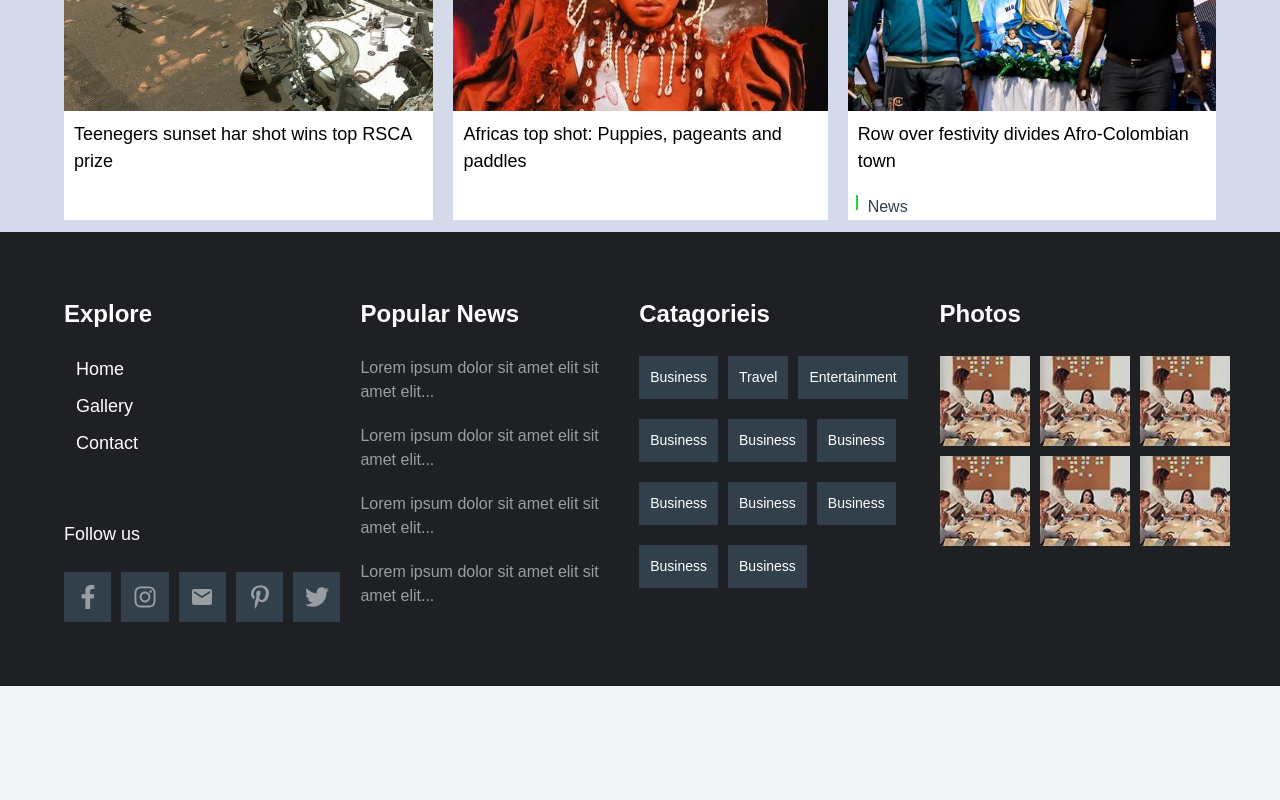
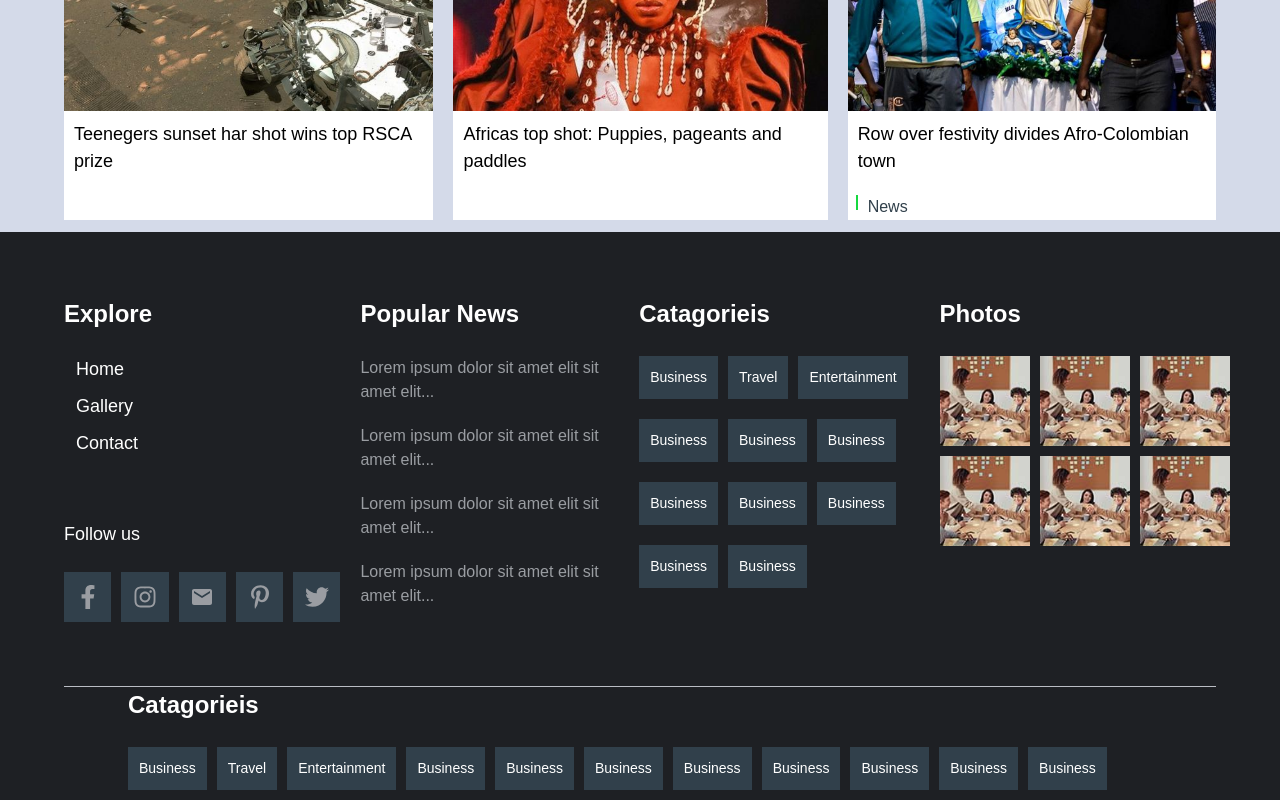
Before and after one commit to Sagni-prog/News-website, a React (Create React App) app: page / in a window 1280 px wide. Shown: the part 4513-5313 px from the top of the page. Before the commit the page ends 5199 px from the top, so only its background shows below. Built offline with nearby package versions, Linux system fonts and the light colour scheme.

Commit message:
footer modified

```diff
--- a/src/components/Footer/Footer.js
+++ b/src/components/Footer/Footer.js
@@ -6,11 +6,12 @@ import { MdEmail } from 'react-icons/md'
 import { FaPinterestP } from 'react-icons/fa'
 import { FaTwitter } from 'react-icons/fa'
 import img from '../../assets/images/news-110x110-1.jpg'
+import './footer.css'
 
 const Footer = () => {
   return (
     <div className='bg-gray'>
-       <div className='container'>
+       <div className='container border-bottom mb-2'>
           <div className='flex gap-2 w-100 py-5'>
 
             <div className='footer-item'>
@@ -69,14 +70,7 @@ const Footer = () => {
               <div className='flex flex-col gap-2'>
               <div className='flex flex-col gap-1 '>
                   <div className  = "h-100 w-100 flex flex-col justify-end " >
-                      {/* <div className='flex align-center gap-2 mb-1'>
-                        <Link className='link  bg-yellow font-montserrat font-14 color-dark-2' href='#' >
-                              Business
-                        </Link>
-                        <Link className='link color-white font-montserrat font-12' href='' >
-                              Dec 5,2022
-                        </Link>
-                    </div>  */}
+
                 <div className='text-underline-white'>
                   <Link className='link color-light-gray font-montserrat font-16'>
                         Lorem ipsum dolor sit amet elit sit amet elit...
@@ -87,14 +81,7 @@ const Footer = () => {
 
           <div className='flex flex-col gap-1 '>
                   <div className  = "h-100 w-100 flex flex-col justify-end " >
-                     {/* <div className='flex align-center gap-2 mb-1'>
-                        <Link className='link  bg-yellow font-montserrat font-14 color-dark-2' href='#' >
-                              Business
-                        </Link>
-                        <Link className='link color-white font-montserrat font-12' href='' >
-                              Dec 5,2022
-                        </Link>
-                    </div> */}
+
                 <div className='text-underline-white'>
                   <Link className='link color-light-gray font-montserrat font-16'>
                         Lorem ipsum dolor sit amet elit sit amet elit...
@@ -105,14 +92,7 @@ const Footer = () => {
 
           <div className='flex flex-col gap-1 '>
                   <div className  = "h-100 w-100 flex flex-col justify-end " >
-                     {/* <div className='flex align-center gap-2 mb-1'>
-                        <Link className='link  bg-yellow font-montserrat font-14 color-dark-2' href='#' >
-                              Business
-                        </Link>
-                        <Link className='link color-white font-montserrat font-12' href='' >
-                              Dec 5,2022
-                        </Link>
-                    </div> */}
+
                 <div className='text-underline-white'>
                   <Link className='link color-light-gray font-montserrat font-16'>
                         Lorem ipsum dolor sit amet elit sit amet elit...
@@ -123,14 +103,7 @@ const Footer = () => {
 
           <div className='flex flex-col gap-1 '>
               <div className  = "h-100 w-100 flex flex-col justify-end " >
-                   {/* <div className='flex align-center gap-2 mb-1'>
-                        <Link className='link  bg-yellow font-montserrat font-14 color-dark-2' href='#' >
-                              Business
-                        </Link>
-                        <Link className='link color-white font-montserrat font-12' href='' >
-                              Dec 5,2022
-                        </Link>
-                    </div> */}
+
                 <div className='text-underline-white'>
                   <Link className='link color-light-gray font-montserrat font-16'>
                         Lorem ipsum dolor sit amet elit sit amet elit...
@@ -217,6 +190,50 @@ const Footer = () => {
           </div>
         </div>
       </div>
+
+      <div className='footer-item4 footer-container' >
+              <div className='flex flex-col mb-sm '>
+                   <h2 className='font-montserrat font-24 font-weight-700 color-white'>Catagorieis</h2>
+              </div>
+
+              <div>
+             <div className='flex justfy-start flex-wrap gap-1'>
+                <div className='flex align-center bg-light-dark border-dark mb-1'>
+                    <Link className='link font-14 color-white font-montserrat p-1' href = '#'>Business</Link>
+                </div>
+                <div className='flex align-center bg-light-dark border-dark mb-1'>
+                    <Link className='link font-14 color-white font-montserrat p-1' href = '#'>Travel</Link>
+                </div>
+                <div className='flex align-center bg-light-dark border-dark mb-1'>
+                    <Link className='link font-14 color-white font-montserrat p-1' href = '#'>Entertainment</Link>
+                </div>
+                <div className='flex align-center bg-light-dark border-dark mb-1'>
+                    <Link className='link font-14 color-white font-montserrat p-1' href = '#'>Business</Link>
+                </div>
+                <div className='flex align-center bg-light-dark border-dark mb-1'>
+                    <Link className='link font-14 color-white font-montserrat p-1' href = '#'>Business</Link>
+                </div>
+                <div className='flex align-center bg-light-dark border-dark mb-1'>
+                    <Link className='link font-14 color-white font-montserrat p-1' href = '#'>Business</Link>
+                </div>
+                <div className='flex align-center bg-light-dark border-dark mb-1'>
+                    <Link className='link font-14 color-white font-montserrat p-1' href = '#'>Business</Link>
+                </div>
+                <div className='flex align-center bg-light-dark border-dark mb-1'>
+                    <Link className='link font-14 color-white font-montserrat p-1' href = '#'>Business</Link>
+                </div>
+                <div className='flex align-center bg-light-dark border-dark mb-1'>
+                    <Link className='link font-14 color-white font-montserrat p-1' href = '#'>Business</Link>
+                </div>
+                <div className='flex align-center bg-light-dark border-dark mb-1'>
+                    <Link className='link font-14 color-white font-montserrat p-1' href = '#'>Business</Link>
+                </div>
+                <div className='flex align-center bg-light-dark border-dark mb-1'>
+                    <Link className='link font-14 color-white font-montserrat p-1' href = '#'>Business</Link>
+                </div>
+              </div>
+          </div>
+       </div>
     </div>
   )
 }
--- /dev/null
+++ b/src/components/Footer/footer.css
@@ -0,0 +1,4 @@
+.footer-container{
+    width: 80%;
+    margin: 0 auto;
+}
--- a/src/components/related-posts/RelatedPost.js
+++ b/src/components/related-posts/RelatedPost.js
@@ -162,15 +162,13 @@ const RelatedPost = () => {
             <div className='right flex justfy-center align-center'>
                  <FaAngleRight onClick={slideRight} className='color-yellow font-32' />
            </div>
-     {/* </div> */}
-
 
 
      </div>
        </div>
 
        {/* for responsive */}
-       <div className='related-resp container'>
+       <div className='related-resp mb-3 container'>
                 <div className=' gallery-top-img-container'>
                   <img src = {finalcup} alt = ''/>
                     <div className='dark-overlay'></div>
--- a/src/components/related-posts/relatedPost.css
+++ b/src/components/related-posts/relatedPost.css
@@ -11,7 +11,7 @@
 
 @keyframes slide-left {
     0%{
-        transform: translateX(-50%);
+        transform: translateX(-20%);
     }
     100%{
         transform: translateX(0);
@@ -20,7 +20,7 @@
 
 @keyframes slide-right {
     0%{
-        transform: translateX(50%);
+        transform: translateX(20%);
     }
     100%{
         transform: translateX(0);
--- a/src/mediaquery.css
+++ b/src/mediaquery.css
@@ -160,13 +160,14 @@
 
     }
     .footer-item{
-        width: 26%;
+        width: 50%;
     }
     .footer-item2{
-        width: 34%;
+        width: 50%;
     }
     .footer-item3{
-        width: 38%;
+        /* width: 38%; */
+        display: none;
     }
     .social-medias{
         /* flex-direction: column; */
@@ -206,7 +207,7 @@
         /* padding: 1rem; */
     }
     .recent-resp {
-        display: block;
+        /* display: block; */
     }
     .resp-container{
         width: 90%;
@@ -262,12 +263,17 @@
     flex-direction: column;
    }
    .social-medias{
-    flex-direction: column;
+    /* flex-direction: column; */
   }
 
 }
 
 @media screen and (max-width: 448px) {
+
+    .recent-resp {
+        display: block;
+    }
+
     .featured-card-item:last-child{
           display: none;
 
```
